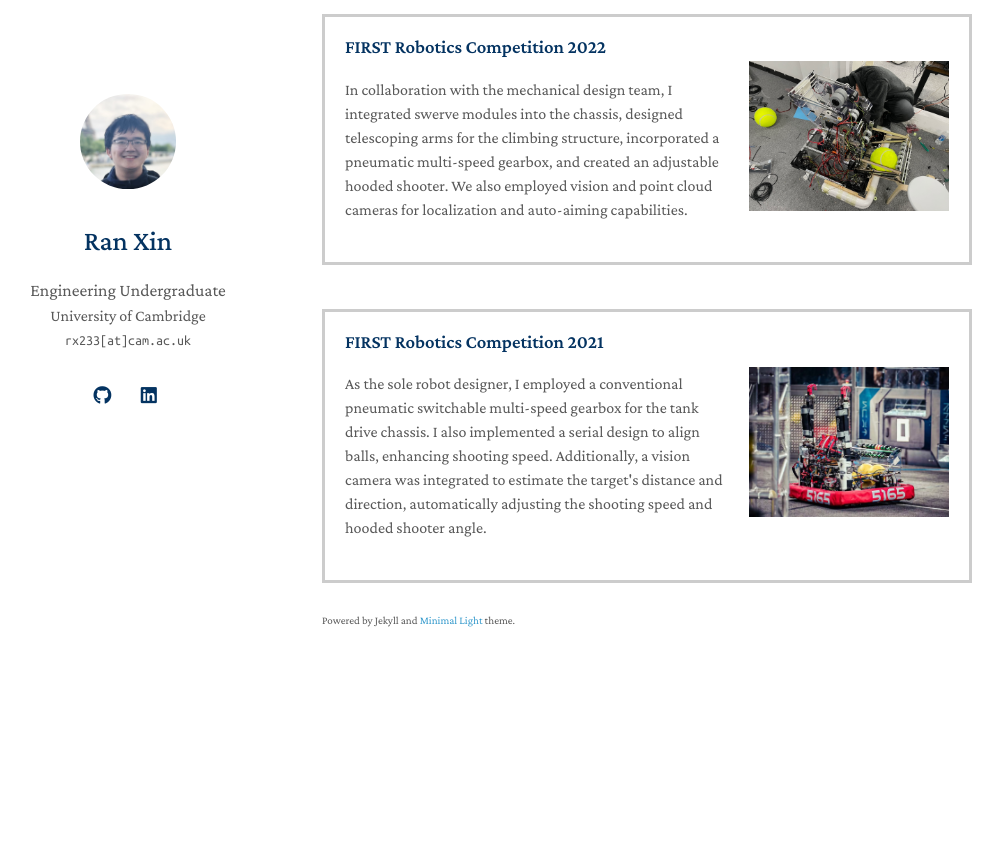
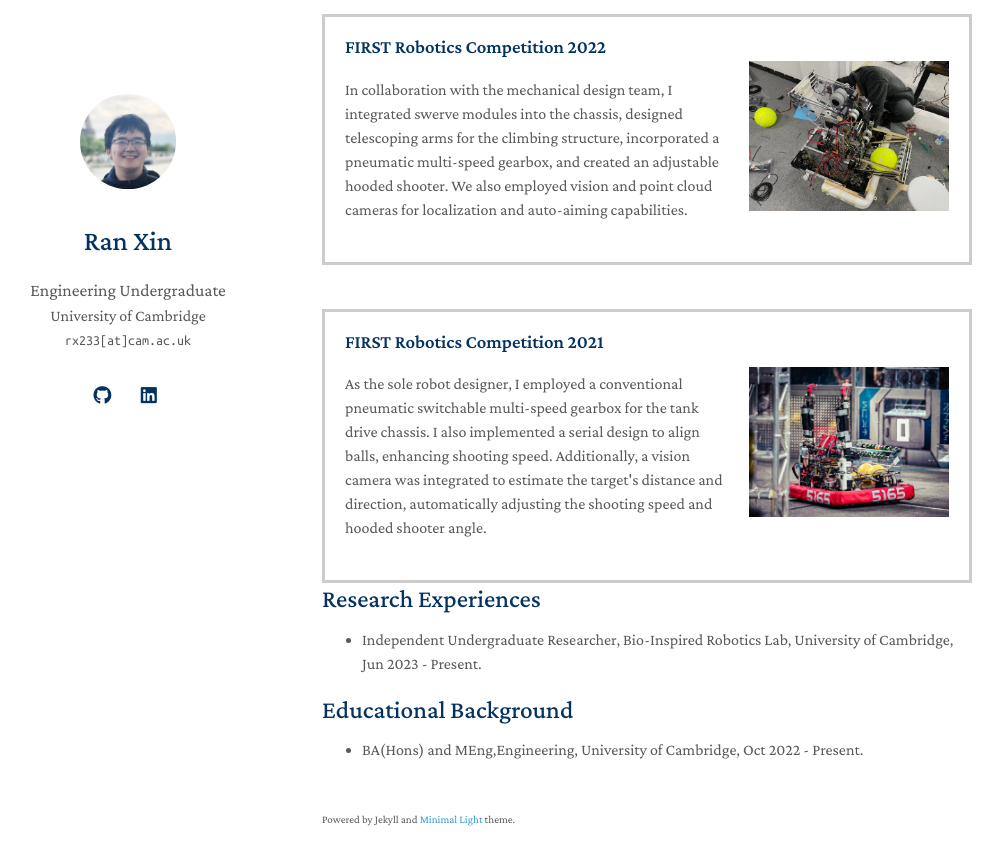
Before and after one commit to ran-xin/ran-xin.github.io, a Jekyll site: the page built from index.md, in a window 1280 px wide and 900 px high, scrolled down 1316 px. Shown: the top 865 px of the window, without its empty margins (148-1151 px from the left). Built offline with Jekyll 4.4.1, drawn with Linux system fonts in a browser that asks for light colours; nearby versions of some CDN libraries; a style sheet for code colours, icons or effects is not loaded; our own code applies the rules of GitHub Pages for plain Markdown files; before the commit the page ends 2017 px from its top, so only the background shows below that; some of the changed text lies outside the part shown.

Commit message:
Added Educational Background and also Research Experiences.

```diff
--- a/index.md
+++ b/index.md
@@ -141,3 +141,11 @@ Coming soon... -->
     </div>
 </body>
 </html>
+
+
+
+## Research Experiences
+- Independent Undergraduate Researcher, Bio-Inspired Robotics Lab, University of Cambridge, Jun 2023 - Present.
+
+## Educational Background
+- BA(Hons) and MEng,Engineering, University of Cambridge, Oct 2022 - Present.
```
Also changed, not shown: other parts of index.md (+1 -1 lines).
